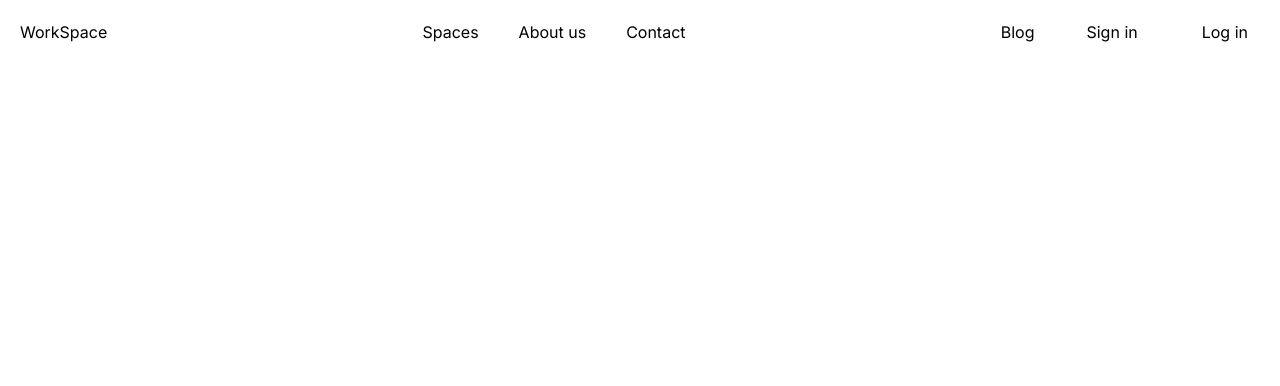
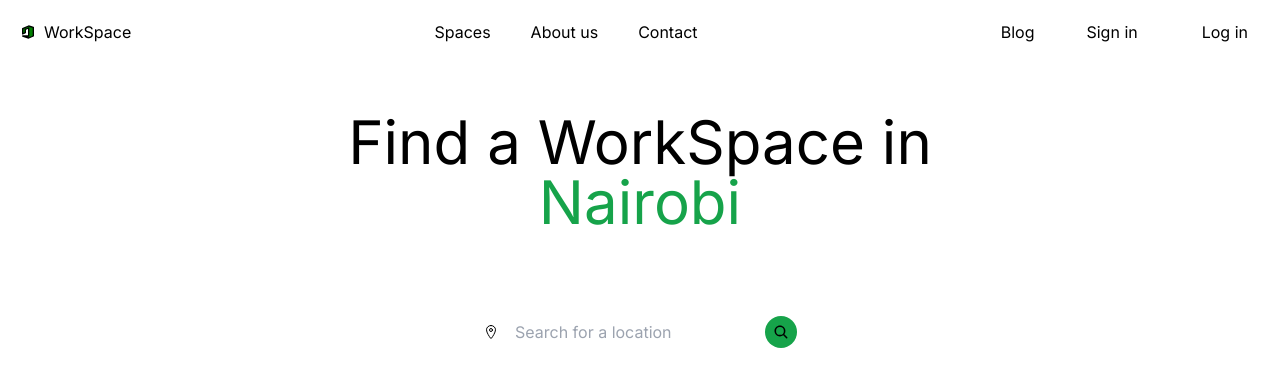
Before and after one commit to NjugunaBrian/workspace, a React (Create React App) app: page / in a window 1280 px wide. Shown: the top 386 px of the page. Built offline with nearby package versions, Linux system fonts and the light colour scheme.

Commit message:
home page

```diff
--- a/package.json
+++ b/package.json
@@ -8,6 +8,7 @@
     "@testing-library/user-event": "^13.5.0",
     "react": "^18.2.0",
     "react-dom": "^18.2.0",
+    "react-icons": "^4.12.0",
     "react-router-dom": "^6.20.0",
     "react-scripts": "5.0.1",
     "web-vitals": "^2.1.4"
--- a/src/App.js
+++ b/src/App.js
@@ -1,12 +1,14 @@
 import React from 'react'
 import { Routes, Route } from 'react-router-dom';
 import Navbar from './components/Navbar'
+import Home from './Pages/Home';
 
 function App() {
   return (
     <>
+      <Navbar />
       <Routes>
-        <Route path='/' element={<Navbar />} >
+        <Route path='/' element={<Home />} >
         </Route>
       </Routes>
     </>
--- /dev/null
+++ b/src/Pages/Home.js
@@ -0,0 +1,12 @@
+import React from 'react'
+import FindSearch from '../components/Find & Search'
+
+function Home() {
+  return (
+    <>
+    <FindSearch />
+    </>
+  )
+}
+
+export default Home
--- /dev/null
+++ b/src/components/Find & Search.js
@@ -0,0 +1,28 @@
+import React from 'react'
+import { IoSearch } from "react-icons/io5";
+import { IoLocationOutline } from "react-icons/io5";
+
+
+
+function FindSearch() {
+  return (
+    <>
+      <section className='px-32 py-12'>
+        <div className='text-center my-0 mx-auto max-w-3xl leading-6'>
+          <h2 className='text-6xl font-semi-bold'>Find a WorkSpace in <span className='text-green-600'>Nairobi </span></h2>
+        </div>
+        <div className='flex justify-center items-center gap-2 m-20'>
+          <IoLocationOutline />
+          <form >
+            <input className='outline-none p-2' placeholder='Search for a location' />
+          </form>
+          <button className='rounded-full bg-green-600 p-2'>
+          <IoSearch />
+          </button>
+        </div>
+      </section>
+    </>
+  )
+}
+
+export default FindSearch
--- a/src/components/Navbar.js
+++ b/src/components/Navbar.js
@@ -1,11 +1,16 @@
 import React from 'react'
 import { Link } from 'react-router-dom';
+import { TbBrandOffice } from "react-icons/tb";
+
 
 function Navbar() {
   return (
     <>
       <div className='flex justify-between p-5'>
-        <h2>WorkSpace</h2>
+        <div className='flex items-center gap-2'>
+          <TbBrandOffice fill='#008000' />
+          <h2>WorkSpace</h2>
+        </div>
         <ul className='flex gap-10'>
           <li>
             <Link to='/spaces'>
```
Also changed, not shown: 1 other file (tests, documents, lock files or other folders).
